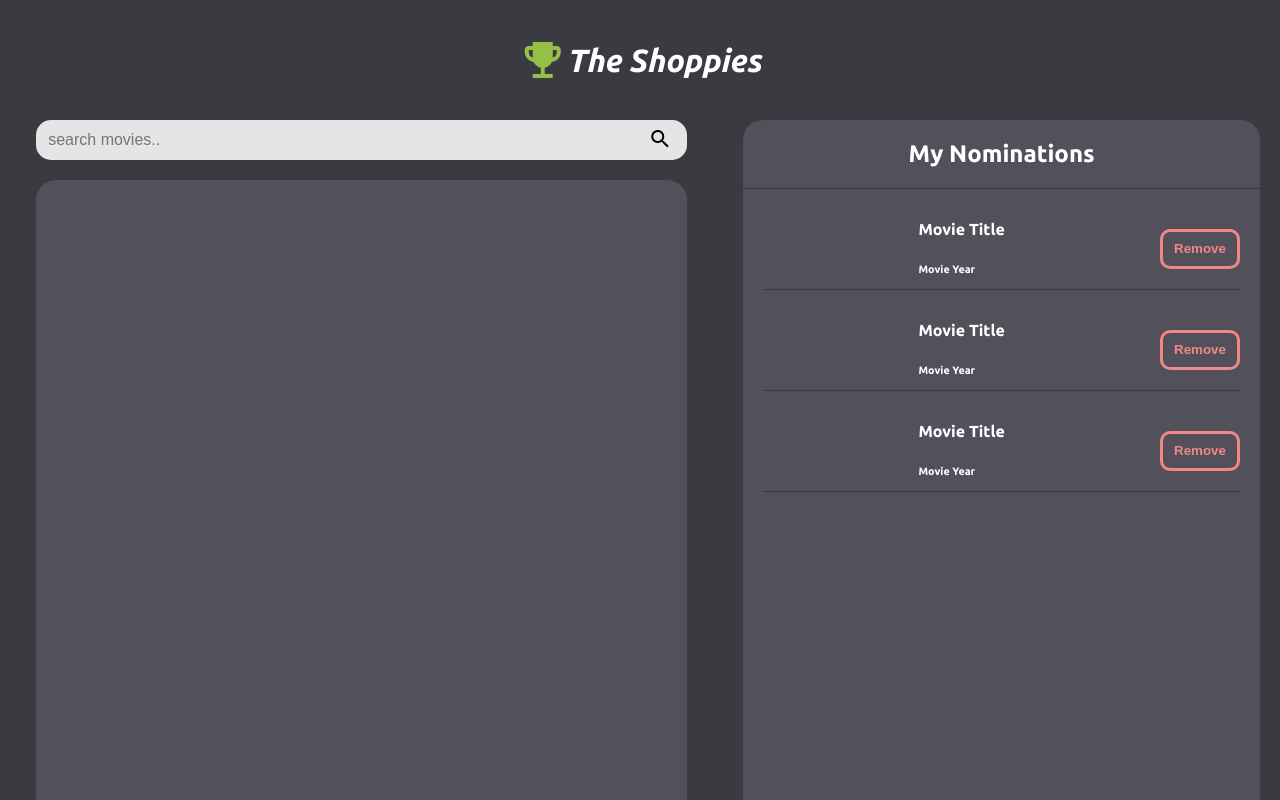
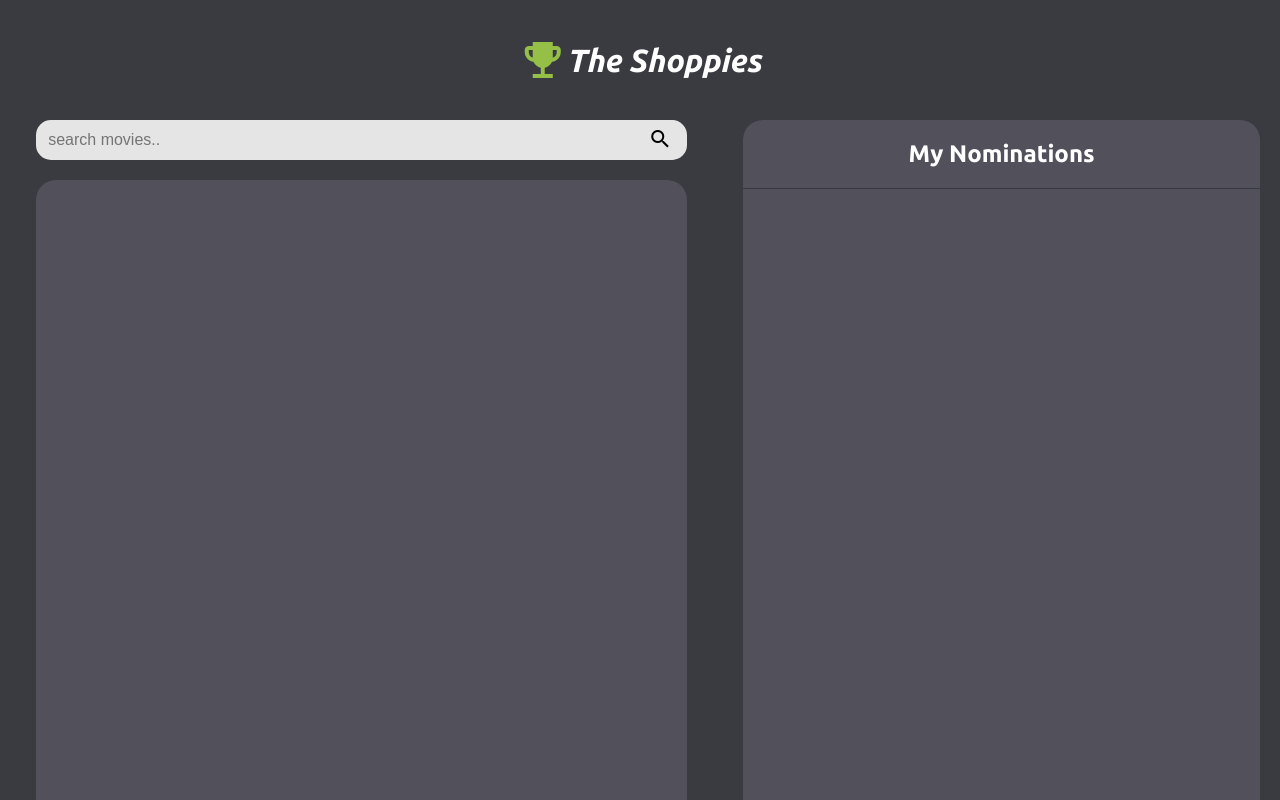
Before and after one commit to C1ndyy/TheShoppies, a React (Create React App) app: page / in a window 1280 px wide. Built offline with nearby package versions, Linux system fonts and the light colour scheme.

Commit message:
implement nominate feature

```diff
--- a/src/App.js
+++ b/src/App.js
@@ -38,6 +38,8 @@ function App() {
               <SearchResults
                 movies={movies}
                 setShowNominations={setShowNominations}
+                nominations={nominations}
+                setNominations={setNominations}
               />
             </div>
             {showNominations && (
@@ -58,6 +60,8 @@ function App() {
               <SearchResults
                 movies={movies}
                 setShowNominations={setShowNominations}
+                nominations={nominations}
+                setNominations={setNominations}
               />
             </div>
             <Nominations
--- a/src/components/NominationItem/NominationItem.css
+++ b/src/components/NominationItem/NominationItem.css
@@ -2,11 +2,27 @@
   height: 80px;
   display: flex;
   flex-direction: row;
-  justify-content: space-between;
+  justify-content: flex-start;
   align-items: center;
   color: white;
   margin: 20px;
   border-bottom: 1px solid #3a3a41;
+  position: relative;
+}
+
+.NominationItem .poster {
+  width: 57px;
+  height: 80px;
+  overflow: hidden;
+  margin-right: 20px;
+  background-color: #3a3a41;
+}
+
+.NominationItem .poster > img {
+  max-height: 80px;
+}
+.NominationItem .info {
+  width: 49%;
 }
 
 .NominationItem .button > button {
@@ -18,6 +34,9 @@
   font-weight: bold;
   width: 80px;
   cursor: pointer;
+  position: absolute;
+  right: 0px;
+  top: 20px;
 }
 
 .NominationItem .button > button:hover {
--- a/src/components/NominationItem/NominationItem.jsx
+++ b/src/components/NominationItem/NominationItem.jsx
@@ -1,13 +1,15 @@
 import React from "react";
 import "./NominationItem.css";
 
-function NominationItem() {
+function NominationItem({ movie }) {
   return (
     <div className="NominationItem">
-      <div className="poster"></div>
+      <div className="poster">
+        {movie.Poster !== "N/A" && <img src={movie.Poster} />}
+      </div>
       <div className="info">
-        <h4>Movie Title</h4>
-        <h6>Movie Year</h6>
+        <h4>{movie.Title}</h4>
+        <h6>{movie.Year}</h6>
       </div>
       <div className="button">
         <button>Remove</button>
--- a/src/components/Nominations/Nominations.jsx
+++ b/src/components/Nominations/Nominations.jsx
@@ -2,13 +2,13 @@ import React from "react";
 import NominationItem from "../NominationItem/NominationItem";
 import "./Nominations.css";
 
-function Nominations() {
+function Nominations({ nominations, setNominations }) {
   return (
     <div className="Nominations">
       <h2 className="header">My Nominations</h2>
-      <NominationItem />
-      <NominationItem />
-      <NominationItem />
+      {nominations.map((movie) => (
+        <NominationItem movie={movie} />
+      ))}
     </div>
   );
 }
--- a/src/components/ResultItem/ResultItem.jsx
+++ b/src/components/ResultItem/ResultItem.jsx
@@ -1,7 +1,11 @@
 import React from "react";
+import Nominations from "../Nominations/Nominations";
 import "./ResultItem.css";
 
-function ResultItem({ movie }) {
+function ResultItem({ movie, nominations, setNominations }) {
+  function nominateMovie() {
+    setNominations([...nominations, movie]);
+  }
   return (
     <div className="ResultItem">
       <div className="poster">
@@ -12,7 +16,7 @@ function ResultItem({ movie }) {
         <h6>{movie.Year}</h6>
       </div>
       <div className="button">
-        <button>Nominate</button>
+        <button onClick={nominateMovie}>Nominate</button>
       </div>
     </div>
   );
--- a/src/components/SearchResults/SearchResults.jsx
+++ b/src/components/SearchResults/SearchResults.jsx
@@ -2,11 +2,16 @@ import React from "react";
 import ResultItem from "../ResultItem/ResultItem";
 import "./SearchResults.css";
 
-function SearchResults({ movies }) {
+function SearchResults({ movies, setNominations, nominations }) {
   return (
     <div className="SearchResults">
       {movies.map((movie) => (
-        <ResultItem key={movie.imdbID} movie={movie} />
+        <ResultItem
+          key={movie.imdbID}
+          movie={movie}
+          nominations={nominations}
+          setNominations={setNominations}
+        />
       ))}
     </div>
   );
```
